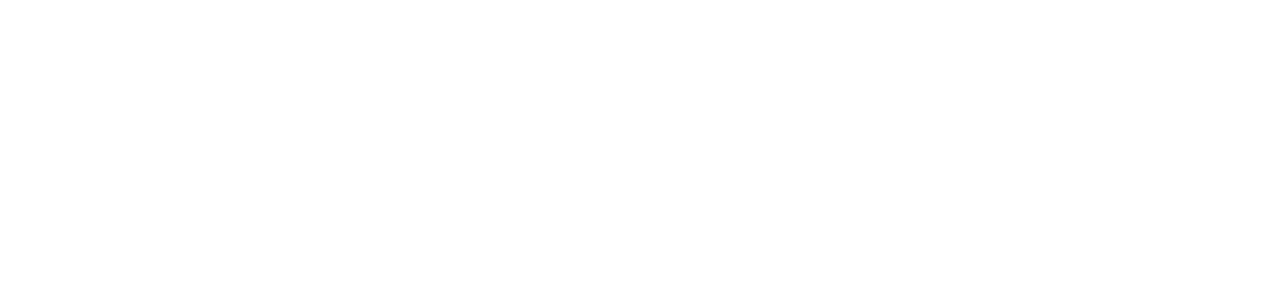
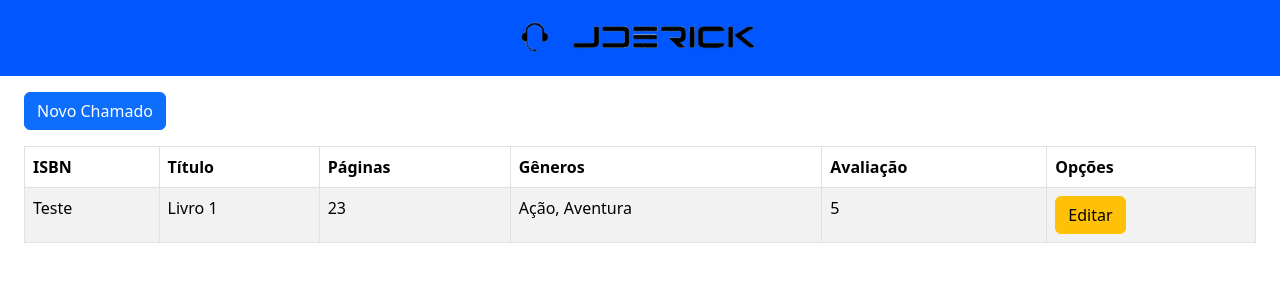
Before and after one commit to erickvqueiroz/chamados-jde, a Vue app in the folder chamados-jde/: page /tickets in a window 1280 px wide. Before the commit this address had no page. Shown: the top 300 px of the page. Built offline with nearby package versions, Linux system fonts and the light colour scheme.

Commit message:
adding tickets folder

```diff
--- a/chamados-jde/src/router/index.js
+++ b/chamados-jde/src/router/index.js
@@ -1,9 +1,11 @@
 import { createRouter, createWebHistory } from "vue-router";
 
 import Login from "@/views/Login.vue";
+import Index from "@/views/Tickets/Index.vue";
 
 const routes = [
   { path: "/", name: "Login", component: Login },
+  { path: "/tickets", name: "Tickets List", component: Index}
 ];
 
 // Criando o roteador
--- a/chamados-jde/src/views/Login.vue
+++ b/chamados-jde/src/views/Login.vue
@@ -48,8 +48,8 @@
   </template>
 
   <script>
-  import logo from "@/assets/erick.png"; // Ajuste o caminho para apontar corretamente para o arquivo de logo
-  import helpDeskImage from "@/assets/help-desk.png"; // Ajuste o caminho para apontar corretamente para a imagem help-desk
+  import logo from "@/assets/erick.png";
+  import helpDeskImage from "@/assets/help-desk.png";
 
   export default {
     name: "App",
@@ -63,10 +63,10 @@
     },
     methods: {
       handleLogin() {
-        if (this.email && this.password) {
-          alert(`Bem-vindo, ${this.email}!`);
+        if (this.email === 'teste@jderick.com' && this.password === '1234567') {
+          this.$router.push('/tickets');
         } else {
-          alert("Por favor, preencha todos os campos.");
+          alert("Credenciais incorretas!");
         }
       },
     },
--- /dev/null
+++ b/chamados-jde/src/views/Tickets/Index.vue
@@ -0,0 +1,85 @@
+<template>
+    <div>
+        <div class="h-100">
+            <nav class="navbar navbar-expand-sm navbar-dark bg-custom">
+                <div class="container-fluid px-4 py-2 justify-content-center">
+                    <img :src="logoPath" alt="Logo JDErick" class="logo-img" />
+                </div>
+            </nav>
+
+            <div class="px-4 py-3">
+                <div class="d-flex justify-content-between pb-3">
+                    <a href="new-ticket.html" class="btn btn-primary">
+                        Novo Chamado
+                    </a>
+                </div>
+
+                <div class="table-responsive">
+                    <table class="table table-striped table-bordered">
+                        <thead>
+                            <tr>
+                                <th>ISBN</th>
+                                <th>Título</th>
+                                <th>Páginas</th>
+                                <th>Gêneros</th>
+                                <th>Avaliação</th>
+                                <th>Opções</th>
+                            </tr>
+                        </thead>
+
+                        <tbody>
+                            <tr>
+                                <td>Teste</td>
+                                <td>Livro 1</td>
+                                <td>23</td>
+                                <td>Ação, Aventura</td>
+                                <td>5</td>
+                                <td>
+                                    <a href="#" class="btn btn-warning">
+                                        Editar
+                                    </a>
+                                </td>
+                            </tr>
+                        </tbody>
+                    </table>
+                </div>
+            </div>
+        </div>
+    </div>
+</template>
+
+<script>
+import logo from "@/assets/erick.png";
+
+export default {
+    name: "App",
+    data() {
+        return {
+            email: "",
+            password: "",
+            logoPath: logo
+        };
+    },
+    methods: {
+        handleLogin() {
+            if (this.email === 'teste@jderick.com' && this.password === '1234567') {
+                alert("Logou!");
+            } else {
+                alert("Credenciais incorretas!");
+            }
+        },
+    },
+};
+</script>
+
+<style scoped>
+@import url('https://fonts.googleapis.com/css2?family=Poppins:wght@300;400;700&display=swap');
+
+.bg-custom {
+    background-color: #0057ff;
+}
+
+.logo-img {
+    width: 250px;
+}
+</style>
```
